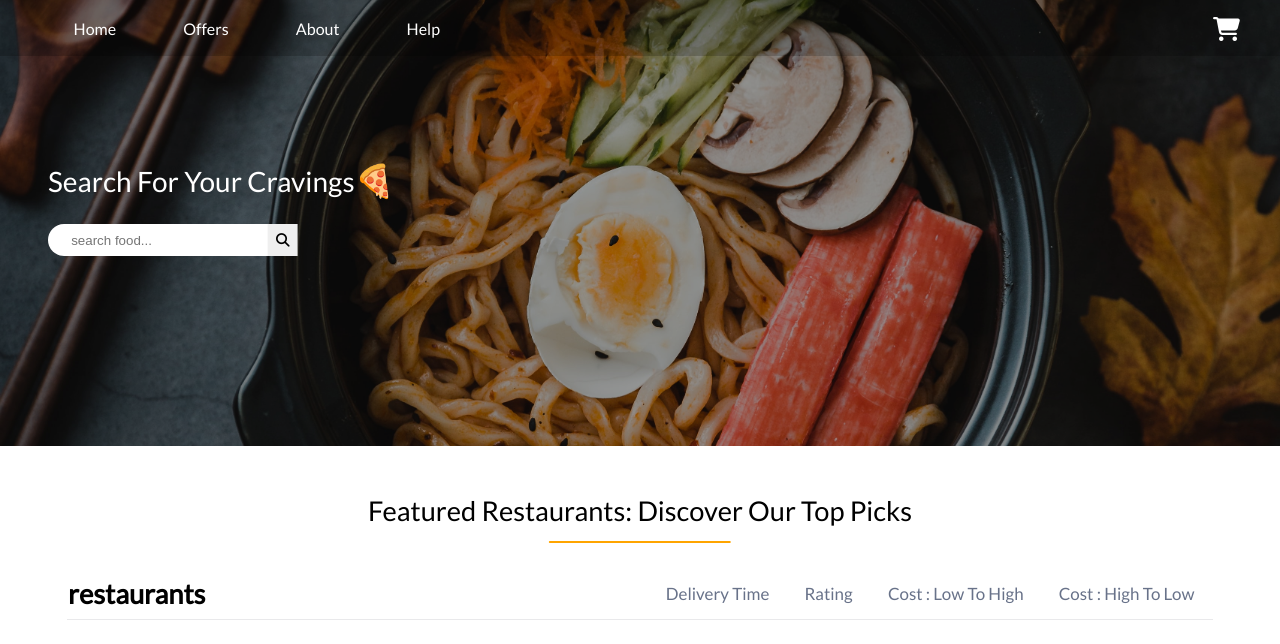
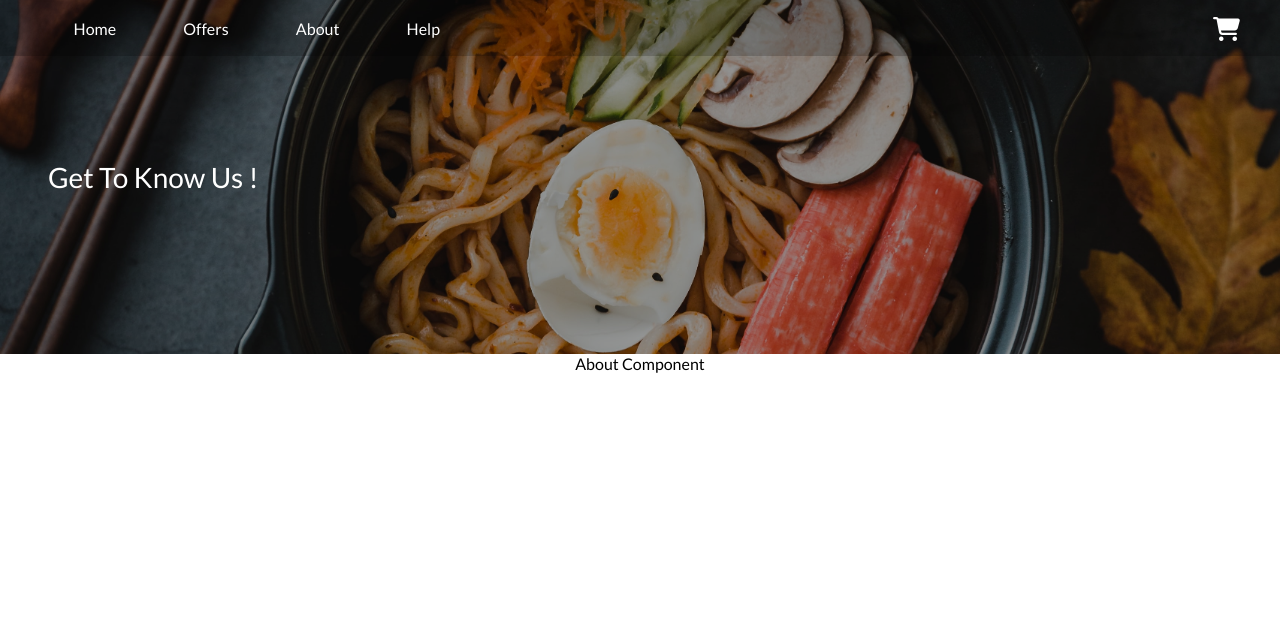
Before and after one commit to preetamvarun/Restaurant-App, a React (Create React App) app: page /about in a window 1280 px wide. Shown: the top 644 px of the page. Built offline with nearby package versions, Linux system fonts and the light colour scheme; no server answers.

Commit message:
Defined routes in my app

```diff
--- a/package.json
+++ b/package.json
@@ -8,6 +8,7 @@
     "@testing-library/user-event": "^13.5.0",
     "react": "^18.2.0",
     "react-dom": "^18.2.0",
+    "react-router-dom": "^6.9.0",
     "react-scripts": "5.0.1",
     "web-vitals": "^2.1.4"
   },
--- a/src/App.js
+++ b/src/App.js
@@ -3,6 +3,10 @@ import Header from './Components/HeaderComponent/Header';
 import RestaurantsWrapper from './Components/BodyComponent/RestaurantsWrapper';
 import { useState } from 'react';
 import { FoodContext } from './Utils/SearchFoodContext';
+import { BrowserRouter, Routes, Route } from 'react-router-dom';
+import About from './Components/AboutComponent/About';
+import Help from './Components/HelpComponent/Help';
+import Offers from './Components/OffersComponent/Offers';
 
 function App() {
   const [searchFood, setSearchFood] = useState('');
@@ -12,12 +16,19 @@ function App() {
   };
 
   return (
-    <div className='App'>
-      <FoodContext.Provider value={{ searchFood, handleSearchFood }}>
-        <Header />
-        <RestaurantsWrapper />
-      </FoodContext.Provider>
-    </div>
+    <BrowserRouter>
+      <div className='App'>
+        <FoodContext.Provider value={{ searchFood, handleSearchFood }}>
+          <Header />
+          <Routes>
+            <Route path='/about' Component={About} />
+            <Route path='/' Component={RestaurantsWrapper} />
+            <Route path='/help' Component={Help} />
+            <Route path='/offers' Component={Offers} />
+          </Routes>
+        </FoodContext.Provider>
+      </div>
+    </BrowserRouter>
   );
 }
 
--- /dev/null
+++ b/src/Components/AboutComponent/About.js
@@ -0,0 +1,9 @@
+const About = () => {
+  return (
+    <div>
+      <p>About Component</p>
+    </div>
+  );
+};
+
+export default About;
--- a/src/Components/HeaderComponent/Header.js
+++ b/src/Components/HeaderComponent/Header.js
@@ -1,10 +1,10 @@
 import React from 'react';
-import Navigator from './NavigatorComponent/Navigator';
+import Navigator from '../HeaderComponent/NavigatorComponent/Navigator';
 import Searchbar from './SearchBarComponent/Searchbar';
 
 import './Header.css';
 
-const Header = ({ handleFoodSearchChange }) => {
+const Header = () => {
   return (
     <div className='FoodClass'>
       <Navigator />
--- a/src/Components/HeaderComponent/NavigatorComponent/Navigator.js
+++ b/src/Components/HeaderComponent/NavigatorComponent/Navigator.js
@@ -1,4 +1,5 @@
 import './Navigator.css';
+import { Link } from 'react-router-dom';
 
 const Navigator = () => {
   return (
@@ -7,16 +8,16 @@ const Navigator = () => {
       <div className='Nav-Links'>
         <ul style={{ display: 'flex', justifyContent: 'center' }}>
           <li>
-            <a href='/'>Home</a>
+            <Link to='/'>Home</Link>
           </li>
           <li>
-            <a href='/'>Offers</a>
+            <a href='/offers'>Offers</a>
           </li>
           <li>
-            <a href='/'>About</a>
+            <Link to='/about'>About</Link>
           </li>
           <li>
-            <a href='/'>Help</a>
+            <a href='/help'>Help</a>
           </li>
         </ul>
       </div>
--- a/src/Components/HeaderComponent/SearchBarComponent/Searchbar.js
+++ b/src/Components/HeaderComponent/SearchBarComponent/Searchbar.js
@@ -1,6 +1,7 @@
 import './Searchbar.css';
 import { useContext } from 'react';
 import { FoodContext } from '../../../Utils/SearchFoodContext';
+import { useLocation } from 'react-router-dom';
 
 const Searchbar = () => {
   const { handleSearchFood } = useContext(FoodContext);
@@ -9,12 +10,30 @@ const Searchbar = () => {
     handleSearchFood(evt.target.value);
   };
 
-  return (
-    <div className='CravingsDiv'>
+  const location = useLocation();
+  const showSearchBar = location.pathname === '/';
+
+  let text = '';
+
+  if (location.pathname === '/') {
+    text = (
       <p>
         Search For Your Cravings
         <span>🍕</span>
       </p>
+    );
+  } else if (location.pathname === '/about') {
+    text = <p>Get To Know Us !</p>;
+  } else if (location.pathname === '/offers') {
+    text = <p>Know what can we offer you 🏷️</p>;
+  } else {
+    text = <p>Welcome To Help Section 💁</p>;
+  }
+
+  return (
+    <div className='CravingsDiv'>
+      {text}
+      {showSearchBar && (
         <div className='inputDiv'>
           <input
             type={'text'}
@@ -25,6 +44,7 @@ const Searchbar = () => {
             <i className='fa-solid fa-magnifying-glass'></i>
           </button>
         </div>
+      )}
     </div>
   );
 };
--- /dev/null
+++ b/src/Components/HelpComponent/Help.js
@@ -0,0 +1,9 @@
+const Help = () => {
+  return (
+    <div>
+      <p>This is help component</p>
+    </div>
+  );
+};
+
+export default Help;
--- /dev/null
+++ b/src/Components/OffersComponent/Offers.js
@@ -0,0 +1,9 @@
+const Offers = () => {
+  return (
+    <div>
+      <p>This is an offers Component</p>
+    </div>
+  );
+};
+
+export default Offers;
```
Also changed, not shown: 1 other file (tests, documents, lock files or other folders). Lines whose indentation alone changed are shown as unchanged.
